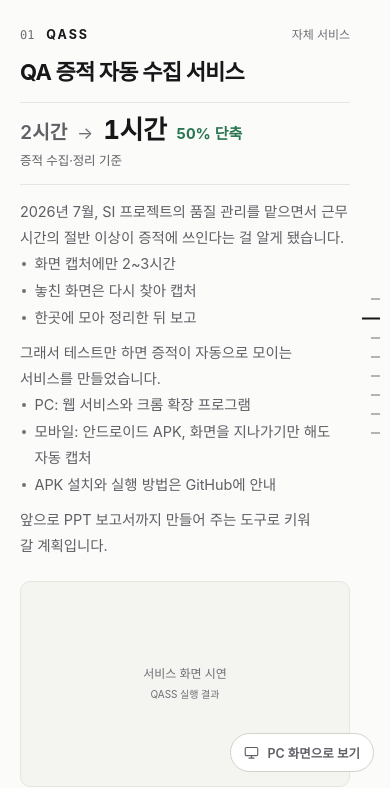
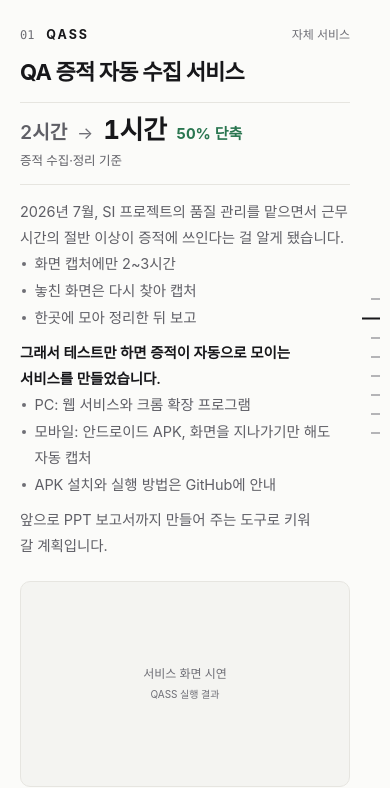
Before and after one commit to YunseobSongQA/Auto, a plain HTML site: page automation-portfolio/web/index.html in a window 390 px wide. Both pictures are taken after a click on the button 373 px from the left and 375 px from the top of the page. Shown: the part 773-1561 px from the top of the page. Drawn offline with Linux system fonts and the light colour scheme; a web font is replaced by a local one.

Commit message:
web: 핵심 문장을 진하게, 8단계 흐름을 둥근 칸으로 보이고 PC 화면 버튼을 숨김
훑어만 봐도 "문제 → 그래서 만든 것"이 읽히도록 소개글을 다듬었다.

핵심 문장
- desc 에 { key } 를 적으면 그 문장만 본문색·굵게 — 카드마다 "그래서 무엇을 만들었다" 한 줄.
- PRD2TC 핵심 문장을 "기획서를 넣으면 TC 초안이 바로 나오는 도구"로 바꾸고 목록을 다시 썼다.

흐름 칸
- desc 에 { flow } 를 적으면 둥근 칸을 화살표로 잇는다. 칸마다 작은 단계 번호를 붙인다.
- Appium · Playwright: (1–3 로그인) → (4–6 방 입장) → (7 증적 확인) → (8 검색).
  "8단계 검사"와 칸 네 개가 어긋나 보이지 않게 단계 번호로 맞췄다.

PC 화면 버튼
- 모바일에서 본문을 가리던 "PC 화면으로 보기" 버튼을 평소엔 숨기고, 주소에 ?dev 를 붙일 때만 보인다.
- 버튼 자리로 비워 두던 모바일 아래 여백(76px → 48px)을 줄였다.

테스트: 카드마다 핵심 문장 하나, 흐름 칸과 단계 번호, 버튼 숨김(?dev 에서만 보임) 검사.
크롬 · 사파리 · 아이폰 화면 테스트 66개 통과(3개는 원래대로 건너뜀).

```diff
--- a/automation-portfolio/web/config.js
+++ b/automation-portfolio/web/config.js
@@ -15,7 +15,9 @@
  *   - repo2:    (선택) 두 번째 링크 주소, repo2Label 은 그 문구 — 예: QASS 안드로이드 APK GitHub.
  *   - desc:     문단 배열 — 한 항목이 한 문단(줄 바꿈 단위). 문제 → 해결 → 계획처럼 뜻 단위로 나눕니다.
  *               항목을 다시 배열로 적으면 점(•)으로 시작하는 짧은 목록이 됩니다 (나열할 것이 둘셋일 때).
- *               보통 계기 문장 → 만든 것 → 무엇을 하는지 목록 순으로 적습니다.
+ *               { key: '문장' } 은 진하게 보일 핵심 문장 — "그래서 무엇을 만들었다"는 한 줄에만, 카드마다 하나.
+ *               { flow: { label, steps: [[이름, 단계 번호]…] } } 는 둥근 칸을 화살표로 이은 흐름.
+ *               보통 계기 문장 → 핵심 문장 → 무엇을 하는지(목록·흐름) 순으로 적습니다.
  *   - specs:    [이름, 내용] 줄 목록 — 언어 · 환경 · 대상처럼 사실만 짧게.
  *   - vs:       (선택) 비교표 { title, lead, head: [도구…], rows: [[구분, 값…]…], note: [이름, 내용] }
  *               — 열이 도구, 행이 비교 항목. lead(제목 옆 한 줄)와 note(표 아래 결론 한 줄)는 없어도 됩니다.
@@ -32,6 +34,10 @@
  *   어려운 용어 대신 쉬운 말을 쓰되 언어·도구 이름은 그대로 씁니다.
  *   가운뎃점(·)은 낱말을 나열할 때만 붙여 쓰고, 문장 구분에는 쓰지 않습니다.
  */
+// UI 자동화 도구들이 함께 검사하는 QASS 핵심 흐름 — 8단계를 크게 네 묶음으로 (FLOW_CONTRACT.md 1장).
+// [이름, 그 묶음에 들어가는 단계 번호]
+const QASS_FLOW = [['로그인', '1–3'], ['방 입장', '4–6'], ['증적 확인', '7'], ['검색', '8']];
+
 window.QASS_PORTFOLIO = {
   cards: [
     // QASS — 자동화의 대상이자, 이 포트폴리오에서 유일하게 "직접 만들어 운영 중인 서비스".
@@ -45,7 +51,7 @@ window.QASS_PORTFOLIO = {
       desc: [
         '2026년 7월, SI 프로젝트의 품질 관리를 맡으면서 근무 시간의 절반 이상이 증적에 쓰인다는 걸 알게 됐습니다.',
         ['화면 캡처에만 2~3시간', '놓친 화면은 다시 찾아 캡처', '한곳에 모아 정리한 뒤 보고'],
-        '그래서 테스트만 하면 증적이 자동으로 모이는 서비스를 만들었습니다.',
+        { key: '그래서 테스트만 하면 증적이 자동으로 모이는 서비스를 만들었습니다.' },
         ['PC: 웹 서비스와 크롬 확장 프로그램', '모바일: 안드로이드 APK, 화면을 지나가기만 해도 자동 캡처', 'APK 설치와 실행 방법은 GitHub에 안내'],
         '앞으로 PPT 보고서까지 만들어 주는 도구로 키워 갈 계획입니다.',
       ],
@@ -77,8 +83,8 @@ window.QASS_PORTFOLIO = {
       title: 'QASS 모바일 웹 자동 검사',
       desc: [
         '운영 서버의 품질을 관리하다 보면 모바일에서도 같은 리그레션 테스트를 몇 번이고 반복하게 됩니다.',
-        '매번 손으로 하던 이 반복을 Appium에 맡기려고 만들었습니다.',
-        ['안드로이드 크롬에서 핵심 흐름 8단계 자동 확인', '로그인 → 방 입장 → 증적 확인 → 검색'],
+        { key: '매번 손으로 하던 이 반복을 Appium에 맡기려고 만들었습니다.' },
+        { flow: { label: '안드로이드 크롬에서 핵심 흐름 8단계 자동 확인', steps: QASS_FLOW } },
       ],
       saving: { before: '1분', after: '10초', what: '8단계 검사 1회' },
       specs: [
@@ -102,8 +108,8 @@ window.QASS_PORTFOLIO = {
       title: '기획서 기반 테스트케이스 자동 생성',
       desc: [
         'SI 프로젝트의 테스트 기간에는 기획서가 자주 바뀌고, 그때마다 테스트케이스를 고치느라 적지 않은 시간이 듭니다.',
-        '이 시간을 줄이려고 만들었습니다.',
-        ['수정된 기획서를 넣으면 TC 초안이 바로 나옴', '처음부터 쓰는 대신 초안 검수만'],
+        { key: '그래서 기획서를 넣으면 TC 초안이 바로 나오는 도구를 만들었습니다.' },
+        ['기획서가 바뀌면 다시 넣기만 하면 됨', '처음부터 쓰는 대신 초안 검수만'],
       ],
       saving: { before: '1시간', after: '5분', what: '기획서 1건 TC 초안' },
       specs: [
@@ -128,8 +134,8 @@ window.QASS_PORTFOLIO = {
       title: 'QASS 웹 자동 검사',
       desc: [
         '운영 서버 리그레션 테스트를 PC에서 할 때마다 같은 확인을 손으로 반복해야 했습니다.',
-        '이 반복을 줄이려고 만들었습니다.',
-        ['PC 크롬에서 핵심 흐름 8단계 자동 확인', '로그인 → 방 입장 → 증적 확인 → 검색'],
+        { key: '그래서 이 확인을 자동으로 하도록 만들었습니다.' },
+        { flow: { label: 'PC 크롬에서 핵심 흐름 8단계 자동 확인', steps: QASS_FLOW } },
       ],
       saving: { before: '1분', after: '10초', what: '8단계 검사 1회' },
       specs: [
@@ -154,7 +160,7 @@ window.QASS_PORTFOLIO = {
       short: '웹 자동 검사 (비교 구현)',
       title: 'Selenium 구현과 Playwright 비교',
       desc: [
-        'Playwright와 같은 PC 리그레션 테스트를 Selenium으로도 만들었습니다.',
+        { key: 'Playwright와 같은 PC 리그레션 테스트를 Selenium으로도 만들었습니다.' },
         '현장에서 많이 쓰는 두 도구를 같은 조건에서 직접 비교해 보고 싶었습니다.',
         ['같은 8단계를 같은 크롬에서 실행', '두 도구의 차이는 아래 표에 정리'],
       ],
@@ -194,7 +200,7 @@ window.QASS_PORTFOLIO = {
       desc: [
         'SI 프로젝트에서 아래 두 가지에 언제든 대비하려고 만들었습니다.',
         ['운영 서버 리그레션 테스트', '병목이 생기는 구간의 부하 테스트'],
-        'QASS 실서비스 백엔드에 조회 요청 1,000건을 보내 속도와 안정성을 확인했습니다.',
+        { key: 'QASS 실서비스 백엔드에 조회 요청 1,000건을 보내 속도와 안정성을 확인했습니다.' },
       ],
       stat: { value: '100%', label: '성공률', sub: '1,000건 중 실패 0건' },
       specs: [
--- a/automation-portfolio/web/index.html
+++ b/automation-portfolio/web/index.html
@@ -109,8 +109,9 @@
     </div>
   </footer>
 
-  <!-- (A) PC/모바일 강제 전환 토글 — 모바일에서 데스크탑 레이아웃을 미리 검증하기 위한 버튼 -->
-  <button id="viewport-toggle" class="viewport-toggle" type="button" aria-pressed="false" title="데스크탑 레이아웃 미리보기 (viewport 강제 전환)">
+  <!-- (A) PC/모바일 강제 전환 토글 — 모바일에서 데스크탑 레이아웃을 미리 검증하기 위한 버튼.
+       방문자 화면을 가리지 않게 평소엔 숨기고, 주소에 ?dev 를 붙이면 main.js 가 보여 준다. -->
+  <button id="viewport-toggle" class="viewport-toggle" type="button" hidden aria-pressed="false" title="데스크탑 레이아웃 미리보기 (viewport 강제 전환)">
     <svg viewBox="0 0 24 24" fill="none" stroke="currentColor" stroke-width="1.8" stroke-linecap="round" stroke-linejoin="round" aria-hidden="true"><rect x="2" y="4" width="20" height="13" rx="2" /><path d="M8 21h8M12 17v4" /></svg>
     <span class="vt-label">PC 화면으로 보기</span>
   </button>
--- a/automation-portfolio/web/main.js
+++ b/automation-portfolio/web/main.js
@@ -74,11 +74,23 @@
   function dotList(items) {
     return `<ul class="dot-list">${items.map((li) => `<li>${esc(li)}</li>`).join('')}</ul>`;
   }
+  // 흐름 칸 — 단계를 둥근 칸으로 그리고 사이를 화살표로 잇는다. 칸의 작은 숫자는 실제 단계 번호.
+  function flowHtml({ label, steps }) {
+    const items = steps.map(([name, no]) =>
+      `<li><span class="flow-step">${no ? `<small>${esc(no)}</small>` : ''}${esc(name)}</span></li>`).join('');
+    return `<div class="flow">${label ? `<p class="flow-label">${esc(label)}</p>` : ''}` +
+      `<ol aria-label="${esc(label || '흐름')}">${items}</ol></div>`;
+  }
   // 소개글 — 배열이면 항목마다 한 문단(줄 바꿈), 문자열이면 그대로 한 문단.
-  // 항목이 다시 배열이면 점 목록이 된다.
+  // 항목이 배열이면 점 목록, { key } 는 진하게 보일 핵심 문장, { flow } 는 흐름 칸.
   function descHtml(desc) {
     const paras = Array.isArray(desc) ? desc : [desc || ''];
-    return paras.map((t) => Array.isArray(t) ? dotList(t) : `<p class="desc-p">${esc(t)}</p>`).join('');
+    return paras.map((t) => {
+      if (Array.isArray(t)) return dotList(t);
+      if (t && t.key) return `<p class="desc-p is-key">${esc(t.key)}</p>`;
+      if (t && t.flow) return flowHtml(t.flow);
+      return `<p class="desc-p">${esc(t)}</p>`;
+    }).join('');
   }
   // 제언 표 칸 — 문자열은 한 줄, 배열은 점 목록
   function cellHtml(v) {
@@ -670,10 +682,13 @@
   // (A) PC/모바일 강제 전환 토글 — 모바일에서 데스크탑 레이아웃을 미리 검증하기 위한 버튼.
   // 켜면 viewport content 를 width=1200 으로 바꿔 데스크탑 미디어쿼리를 발동시키고,
   // 끄면 원래 content(width=device-width …)로 정확히 원복한다. viewport 태그의 content 만 교체.
+  // 방문자에게는 본문을 가리기만 하므로 평소엔 숨기고, 주소에 ?dev 를 붙였을 때만 보인다.
   function initViewportToggle() {
     const btn = document.getElementById('viewport-toggle');
     const meta = document.querySelector('meta[name="viewport"]');
     if (!btn || !meta) return;
+    if (!new URLSearchParams(location.search).has('dev')) return;
+    btn.hidden = false;
     const MOBILE = meta.getAttribute('content'); // 원본 보존 (기본 width=device-width)
     const DESKTOP = 'width=1200';
     const label = btn.querySelector('.vt-label');
--- a/automation-portfolio/web/styles.css
+++ b/automation-portfolio/web/styles.css
@@ -337,6 +337,23 @@ main { overflow-x: clip; }
   width: 4px; height: 4px; border-radius: 50%; background: var(--faint);
 }
 .dot-list li + li { margin-top: 1px; }
+/* 핵심 문장 — "그래서 무엇을 만들었다"는 한 줄만 본문색으로 진하게, 훑어도 요점이 보이게 */
+.desc-p.is-key { color: var(--text); font-weight: 600; }
+
+/* 흐름 칸 — 둥근 칸을 화살표로 잇는다. 좁으면 칸 단위로 다음 줄로 넘어간다. */
+.flow-label { margin: 0 0 6px; font-size: 12.5px; color: var(--faint); }
+.flow ol { margin: 0; padding: 0; list-style: none; display: flex; flex-wrap: wrap; align-items: center; gap: 6px 0; }
+.flow li { display: flex; align-items: center; }
+.flow li + li::before {
+  content: '→'; content: '→' / ''; /* 화살표는 꾸밈 — 스크린리더는 읽지 않는다 */
+  padding-inline: 7px; font-size: 13px; color: var(--faint);
+}
+.flow-step {
+  display: inline-flex; align-items: baseline; gap: 6px;
+  padding: 3px 11px; border: 1px solid var(--border-strong); border-radius: 999px;
+  font-size: 13px; line-height: 1.6; color: var(--text); white-space: nowrap;
+}
+.flow-step small { font-size: 11px; color: var(--faint); font-variant-numeric: tabular-nums; }
 .card > .demo { margin-top: 26px; }
 .card > .specs { margin-top: 20px; }
 .card > .vs { margin-top: 18px; }
@@ -592,6 +609,7 @@ main { overflow-x: clip; }
 }
 .viewport-toggle svg { width: 15px; height: 15px; }
 .viewport-toggle.is-on { background: var(--text); color: var(--bg); border-color: var(--text); }
+.viewport-toggle[hidden] { display: none; } /* 평소엔 숨김 — 주소에 ?dev 를 붙이면 main.js 가 보여 준다 */
 
 /* ── 반응형 ────────────────────────────────────────────────────────────── */
 /* 레일 이름표가 본문과 겹치기 시작하는 폭부터는 오른쪽 끝 눈금만 남긴다 */
@@ -615,8 +633,7 @@ main { overflow-x: clip; }
   body { font-size: 14.5px; }
   .slide-inner { padding-block: 56px; }
   .slide--intro .slide-inner { padding-block: 72px 64px; }
-  /* 아래 여백은 'PC 화면으로 보기' 버튼 높이만큼 — 내용 끝(링크)이 버튼에 가리지 않게 */
-  .has-reel .slide-inner { padding-block: 24px 76px; padding-right: 40px; }
+  .has-reel .slide-inner { padding-block: 24px 48px; padding-right: 40px; }
   .lede { margin-top: 22px; }
   .bio { margin-top: 32px; }
   .slide-next { margin-top: 22px; }
```
Also changed, not shown: automation-portfolio/showcase-tests/tests/showcase.spec.js (+23 -3 lines).
